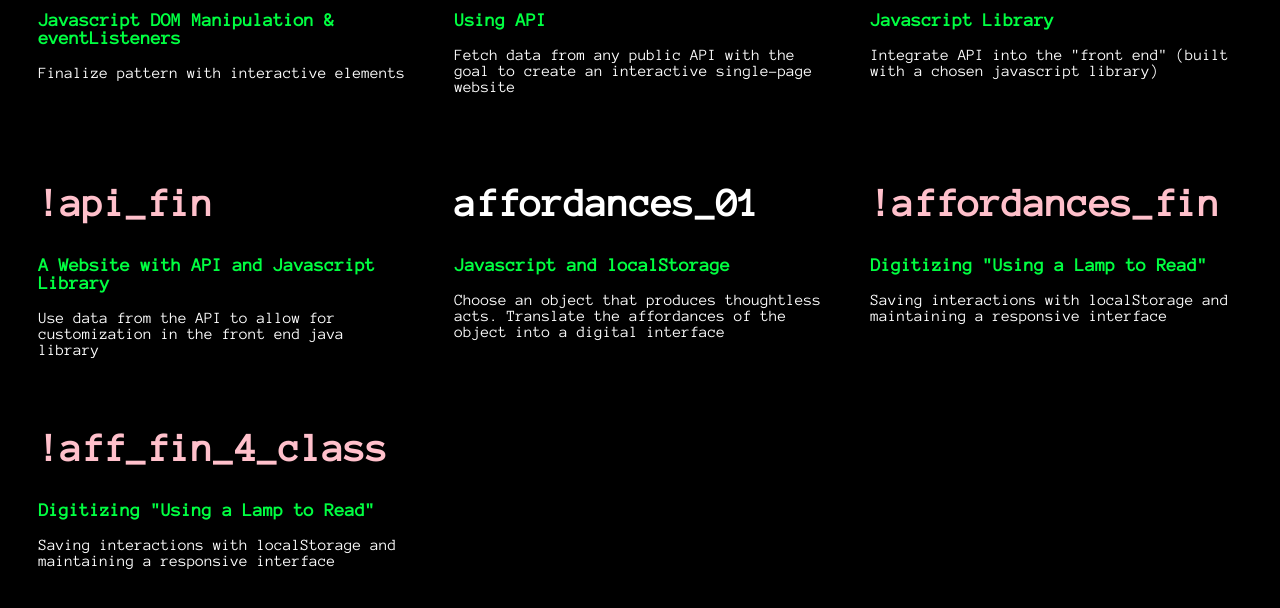
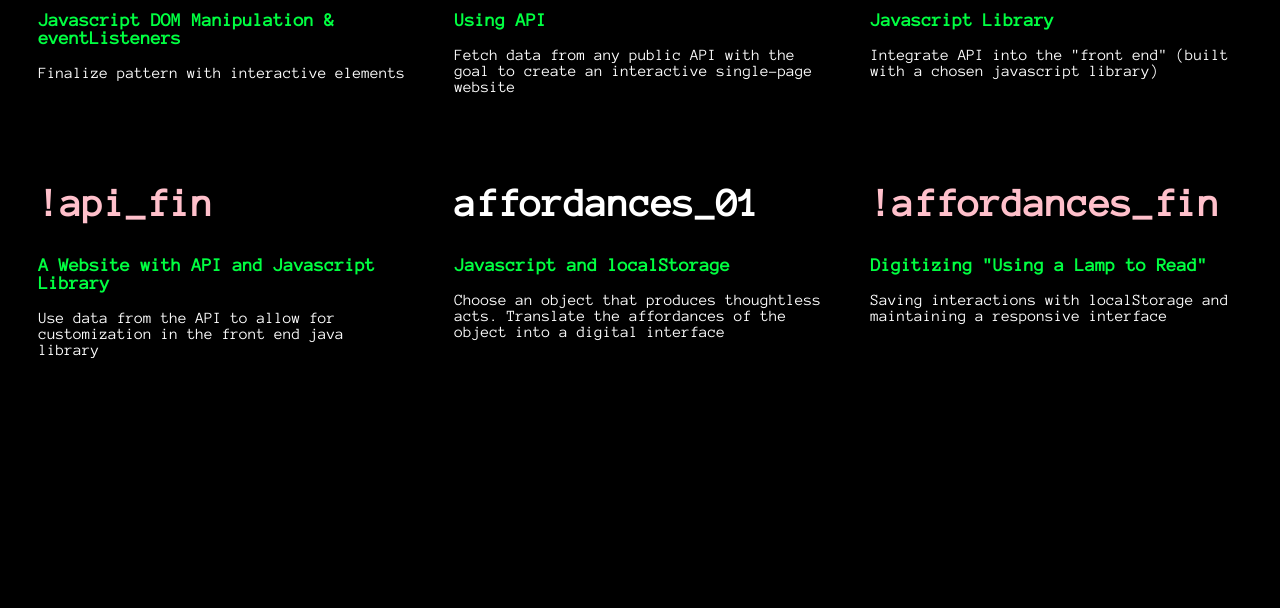
Before and after one commit to alic3579/index, a plain HTML site: page index.html in a window 1280 px wide. Shown: the part 635-1243 px from the top of the page. After the commit the page ends 1024 px from the top, so only its background shows below. Drawn offline with Linux system fonts and the light colour scheme.

Commit message:
Update index.html

```diff
--- a/index.html
+++ b/index.html
@@ -73,12 +73,6 @@
  	<p class="brief"> Saving interactions with localStorage and maintaining a responsive interface</p>
  </div>
 
- <!-- remember to remove below -->
- <div>
- 	<h1 class="date final"><a href="../week_14_class/index.html"> !aff_fin_4_class</a></h1>
- 	<h3 class="title">Digitizing "Using a Lamp to Read"</h3>
- 	<p class="brief"> Saving interactions with localStorage and maintaining a responsive interface</p>
- </div>
 
 
 
```
